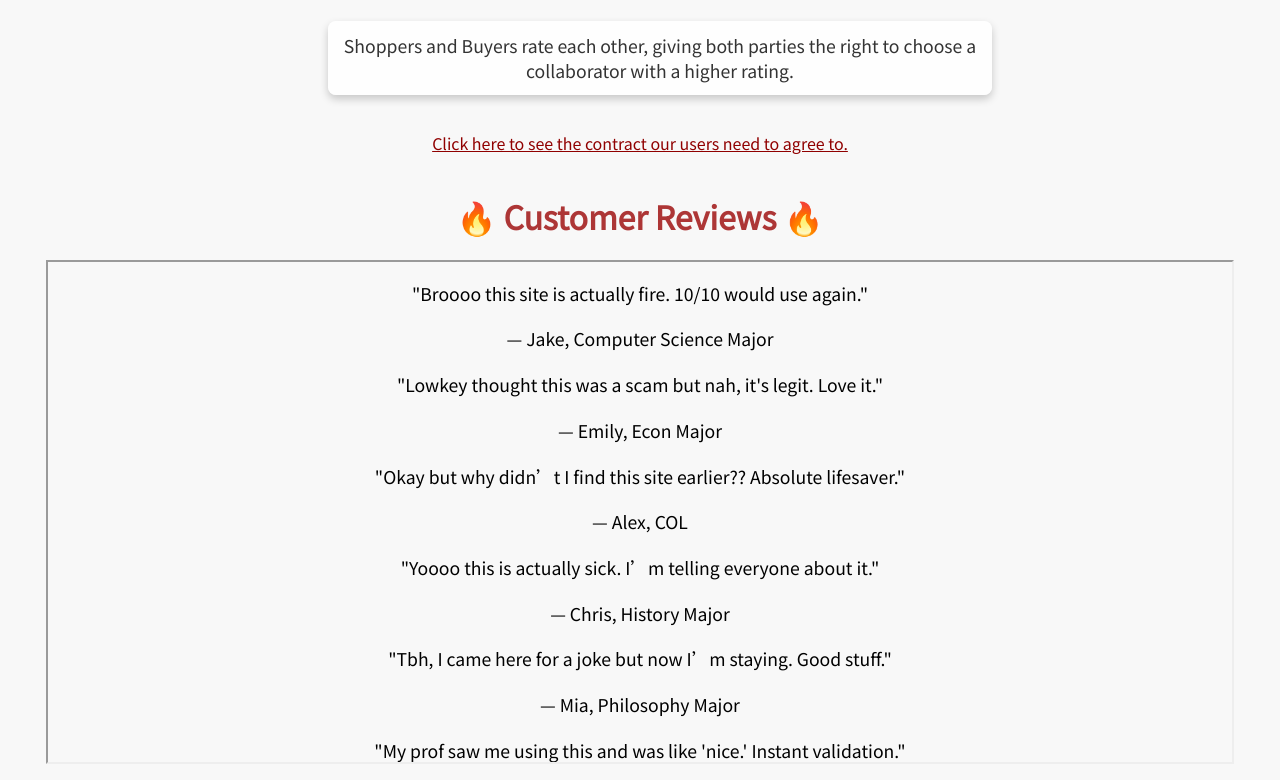
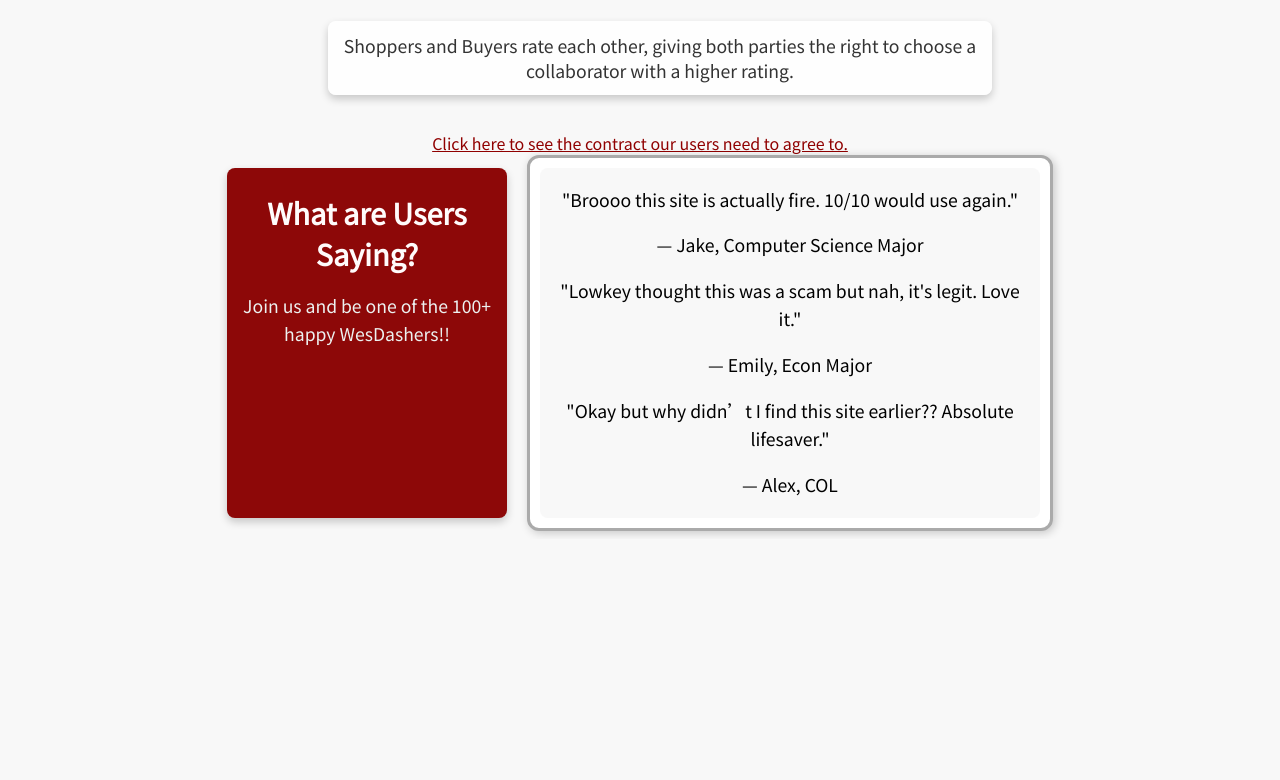
Before and after one commit to AdaTsanQin/COMP333, a PHP site: page / in a window 1280 px wide. Shown: the part 4735-5515 px from the top of the page. After the commit the page ends 5271 px from the top, so only its background shows below. Run offline with PHP 8.4, Linux system fonts and the light colour scheme.

Commit message:
containerized reviews in a flexbox

```diff
--- a/index.html
+++ b/index.html
@@ -186,10 +186,16 @@
         Click here to see the contract our users need to agree to.
     </a>
 
-    <figure>
-        <h1 id="reviews-heading">🔥 Customer Reviews 🔥</h1>
-        <iframe src="reviews.html" width="100%" height="500px" title="Customer Reviews Section" aria-labelledby="reviews-heading"></iframe>
-    </figure>
+    <div class="flex-container">
+        <figcaption class="advert-slogans" style="width: 280px; height:350px; padding:0; margin:0;">
+            <h2>What are Users Saying?</h2>
+            <p style="color:rgb(237, 241, 240)">Join us and be one of the 100+ happy WesDashers!!</p>
+        </figcaption>
+        <div class="iframe-container">
+            <iframe src="reviews.html" class="mini-window"></iframe>
+        </div>
+
+    </div>
 
 
 </body>
--- a/styles.css
+++ b/styles.css
@@ -230,6 +230,38 @@
     margin-top: 5vh;
 }
 
+.iframe-container {
+    display: flex;         /* Enable Flexbox */
+    justify-content: center; /* Center iframe horizontally */
+    align-items: center;   /* Center iframe vertically */
+    width: 50%;            /* Set container width */
+    max-width: 500px;      /* Prevent it from growing too big */
+    height: 350px;
+    padding: 10px;
+    background: white;
+    border-radius: 12px;   /* Rounded corners */
+    border: 3px solid #aaa;
+    box-shadow: 2px 2px 10px rgba(0,0,0,0.2); /* Soft shadow for depth */
+}
+
+.mini-window {
+    width: 100%;       /* Make iframe fit inside container */
+    height: 100%;      /* Make iframe take full height */
+    border-radius: 8px; /* Keep rounded edges */
+    border: none;      /* Remove default ugly iframe borders */
+}
+
+.flex-container {
+    display: flex;      /* Enable flexbox */
+    gap: 20px;         /* Add spacing between iframe and text */
+    align-items: center; /* Align items vertically */
+    justify-content: center; /* Center everything */
+}
+
+.description {
+    max-width: 300px;
+}
+
 .gallery {
     display: flex;
     flex-direction: column;
```
